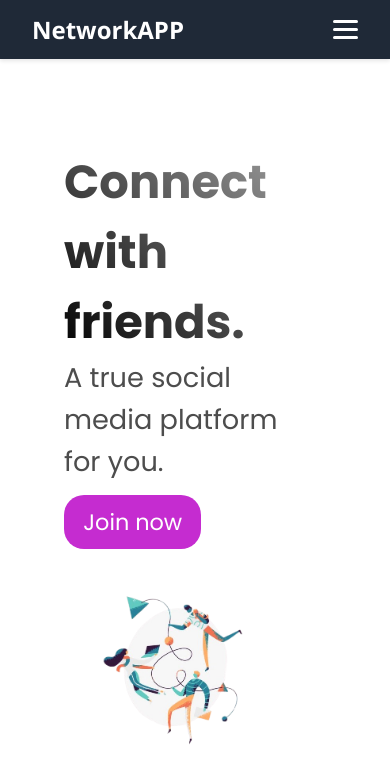
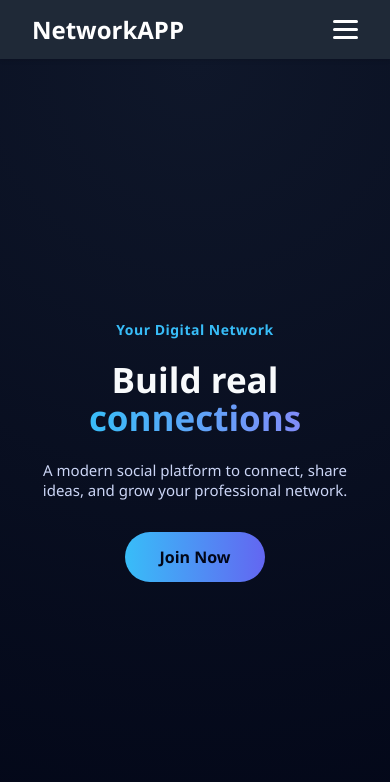
Before and after one commit to JarmanKingra/NetWorkAPP, a Next.js app in the folder frontend/: page / in a window 390 px wide. Shown: the top 782 px of the page. Built offline with nearby package versions, Linux system fonts and the light colour scheme.

Commit message:
added the loader for auth process

```diff
--- a/frontend/src/config/redux/action/authAction/index.js
+++ b/frontend/src/config/redux/action/authAction/index.js
@@ -1,7 +1,6 @@
 import { clientServer } from "@/config";
 
 import { createAsyncThunk } from "@reduxjs/toolkit";
-
 
 export const loginUser = createAsyncThunk(
   "user/login",
@@ -9,15 +8,15 @@ export const loginUser = createAsyncThunk(
     try {
       const response = await clientServer.post(`/login`, {
         password: user.password,
-        email: user.email
+        email: user.email,
       });
-      if(response.data.token){
-        localStorage.setItem("token", response.data.token)
-      }else {
-        return thunkAPI.rejectWithValue({message: "token not provided"})
+      if (response.data.token) {
+        localStorage.setItem("token", response.data.token);
+      } else {
+        return thunkAPI.rejectWithValue({ message: "token not provided" });
       }
 
-      return thunkAPI.fulfillWithValue(response.data.token)
+      return thunkAPI.fulfillWithValue(response.data.token);
     } catch (error) {
       return thunkAPI.rejectWithValue(error.response.data);
     }
@@ -26,14 +25,13 @@ export const loginUser = createAsyncThunk(
 
 export const registerUser = createAsyncThunk(
   "user/register",
-    async(user, thunkAPI) => {
+  async (user, thunkAPI) => {
     try {
       const response = await clientServer.post(`/register`, {
         password: user.password,
         email: user.email,
         username: user.username,
-        name: user.name
-
+        name: user.name,
       });
 
       return thunkAPI.fulfillWithValue(response.value);
@@ -41,22 +39,20 @@ export const registerUser = createAsyncThunk(
       return thunkAPI.rejectWithValue(error.response.data);
     }
   }
-)
+);
 
 export const getAboutUser = createAsyncThunk(
   "user/getAboutUser",
-  async(_, thunkAPI) => {
+  async (_, thunkAPI) => {
     try {
+      const response = await clientServer.get("/get_user_profile");
 
-      const response = await clientServer.get("/get_user_profile")
-
-      return thunkAPI.fulfillWithValue(response.data)
-
+      return thunkAPI.fulfillWithValue(response.data);
     } catch (error) {
       return thunkAPI.rejectWithValue(error.response.data);
     }
   }
-)
+);
 
 // , {
 //         params : {
@@ -67,113 +63,103 @@ export const getAboutUser = createAsyncThunk(
 
 export const getAllUsers = createAsyncThunk(
   "/getAllUsers",
-  async(_, thunkAPI) => {
+  async (_, thunkAPI) => {
     try {
       const response = await clientServer.get("/get_All_user_profiles");
-      return thunkAPI.fulfillWithValue(response.data)
+      return thunkAPI.fulfillWithValue(response.data);
     } catch (error) {
       return thunkAPI.rejectWithValue(error.response.data);
     }
   }
-)
+);
 
 export const deletePost = createAsyncThunk(
   "post/deletePost",
-  async(com, thunkAPI) => {
+  async (com, thunkAPI) => {
     try {
       const response = await clientServer.delete("/deletePost", {
         data: {
-          token: localStorage.getItem('token'),
-          postId:  com.postId
-        }
-      })
-      return thunkAPI.fulfillWithValue(response.data)
+          token: localStorage.getItem("token"),
+          postId: com.postId,
+        },
+      });
+      return thunkAPI.fulfillWithValue(response.data);
     } catch (error) {
       return thunkAPI.rejectWithValue(error.response.data);
     }
   }
-)
+);
 
 export const sendConnectionRequest = createAsyncThunk(
   "user/sendconnectionrequest",
-  async(user, thunkAPI) => {
+  async (user, thunkAPI) => {
     try {
+      const response = await clientServer.post("/send_connetion_request", {
+        token: localStorage.getItem("token"),
+        connectionId: user.connectionId,
+      });
 
-      const response = await clientServer.post("/send_connetion_request", {
+      thunkAPI.dispatch(getConnetionRequest({ token: user.token }));
 
-          token: localStorage.getItem('token'),
-          connectionId: user.connectionId
-
-      })
-
-      thunkAPI.dispatch(getConnetionRequest({token: user.token}));
-
-      return thunkAPI.fulfillWithValue(response.data)
-
+      return thunkAPI.fulfillWithValue(response.data);
     } catch (error) {
       return thunkAPI.rejectWithValue(error.response.data);
     }
   }
-)
+);
 
-export const getConnetionRequest = createAsyncThunk(  // to whom whom i sent
+export const getConnetionRequest = createAsyncThunk(
+  // to whom whom i sent
   "/getconnectionRequest",
-  async(user, thunkAPI) => {
+  async (user, thunkAPI) => {
     try {
-
       const response = await clientServer.get("/get_My_Connection_Requests", {
         params: {
-          token: user.token
-        }
-      })
+          token: user.token,
+        },
+      });
 
-      return thunkAPI.fulfillWithValue(response.data.connections)
-
+      return thunkAPI.fulfillWithValue(response.data.connections);
     } catch (error) {
       return thunkAPI.rejectWithValue(error.response.data);
     }
   }
-)
+);
 
-export const whatAreMyConnection = createAsyncThunk( // who who sent me
+export const whatAreMyConnection = createAsyncThunk(
+  // who who sent me
   "whatAremyconnections",
-  async(user, thunkAPI) => {
+  async (user, thunkAPI) => {
     try {
-
-      const response =  await clientServer.get("/what_Are_My_Connection", {
+      const response = await clientServer.get("/what_Are_My_Connection", {
         params: {
-          token: user.token
-        }
-      })
+          token: user.token,
+        },
+      });
 
       return thunkAPI.fulfillWithValue(response.data.connections);
-
     } catch (error) {
       return thunkAPI.rejectWithValue(error.response.data.message);
     }
   }
-)
+);
 
 export const acceptConnectionRequest = createAsyncThunk(
   "accepttheConnectionRequests",
-  async(user, thunkAPI) => {
+  async (user, thunkAPI) => {
     try {
+      const response = await clientServer.post("/accept_Connection_Request", {
+        token: user.token,
+        requestId: user.connectionId,
+        action_type: user.action,
+      });
 
-      const response =  await clientServer.post("/accept_Connection_Request", {
-
-          token: user.token,
-          requestId : user.connectionId,
-          action_type: user.action
-
-      })
-
-      thunkAPI.dispatch(getConnetionRequest({token: user.token}));
-      thunkAPI.dispatch(whatAreMyConnection({token: user.token}))
+      thunkAPI.dispatch(getConnetionRequest({ token: user.token }));
+      thunkAPI.dispatch(whatAreMyConnection({ token: user.token }));
 
       return thunkAPI.fulfillWithValue(response.data);
-
     } catch (error) {
       return thunkAPI.rejectWithValue(error.response.data);
     }
   }
-)
+);
--- a/frontend/src/pages/index.jsx
+++ b/frontend/src/pages/index.jsx
@@ -1,33 +1,38 @@
-
 import styles from "@/styles/Home.module.css";
 import { useRouter } from "next/router";
 import UserLayout from "@/layouts/userLayouts";
 
+export default function Home() {
+  const router = useRouter();
 
-
-export default function Home() {
-
-  const router = useRouter();
   return (
     <UserLayout>
-      <div className={styles.container}>
-        <div className={styles.mainContainer}>
-          <div className={styles.mainContainer_left}>
-            <p>Connect with friends.</p>
-            <p>A true social media platform for you.</p>
+      <div className={styles.wrapper}>
+        <div className={styles.hero}>
+          <div className={styles.left}>
+            <span className={styles.tag}>Your Digital Network</span>
+            <h1>
+              Build real <br />
+              <span>connections</span>
+            </h1>
+            <p>
+              A modern social platform to connect, share ideas,
+              and grow your professional network.
+            </p>
+
             <div
-            onClick={() => {
-              router.push("/login");
-            }}
-            className={styles.buttonJoin}>
-              <p>Join now</p>
+              onClick={() => router.push("/login")}
+              className={styles.cta}
+            >
+              Join Now
             </div>
           </div>
-          <div className={styles.mainContainer_right}>
-            <img src="images/homemain_connection.jpg" alt="" />
+
+          <div className={styles.right}>
+            <img src="/images/homemain_connection.jpg" alt="network" />
           </div>
         </div>
       </div>
     </UserLayout>
-  )
+  );
 }
--- a/frontend/src/styles/Home.module.css
+++ b/frontend/src/styles/Home.module.css
@@ -1,86 +1,108 @@
-.container{
-  font-family: "Poppins";
-  padding: 2rem;
+.wrapper {
+  min-height: 100vh;
+  background: radial-gradient(circle at top, #0f172a, #020617);
+  display: flex;
+  align-items: center;
+  justify-content: center;
+  padding: 40px;
 }
 
-.mainContainer{
-  display: flex;
-  justify-content: center;
+.hero {
+  max-width: 1200px;
+  width: 100%;
+  display: grid;
+  grid-template-columns: 1fr 1fr;
+  gap: 60px;
   align-items: center;
-  gap: 4rem;
-  padding-inline: 2rem;
-  height: 80vh;
-  max-width: 90%;
 }
 
-.mainContainer_left{
-  flex: 0.5;
+.left {
+  display: flex;
+  flex-direction: column;
+  gap: 22px;
 }
 
-.mainContainer_right{
-  flex: 0.5;
+.tag {
+  color: #38bdf8;
+  font-size: 14px;
+  font-weight: 600;
+  letter-spacing: 0.5px;
 }
 
-.mainContainer_left>p:nth-child(1) {
-  font-size: 2.9rem;
-  background: -webkit-linear-gradient(45deg, #000000, #9d9d9d);
-  background-clip: text;
-  font-weight: bold;
+.left h1 {
+  font-size: 54px;
+  font-weight: 800;
+  color: #f8fafc;
+  line-height: 1.1;
+}
+
+.left h1 span {
+  background: linear-gradient(90deg, #38bdf8, #818cf8);
+  -webkit-background-clip: text;
   -webkit-text-fill-color: transparent;
 }
 
-.mainContainer_left > p:nth-child(2) {
-  color: #4d4d4d;
-  font-size: 1.7rem;
+.left p {
+  font-size: 18px;
+  color: #cbd5f5;
+  max-width: 480px;
 }
 
-.mainContainer_left > div.buttonJoin {
+.cta {
+  margin-top: 10px;
   width: fit-content;
+  padding: 14px 34px;
+  border-radius: 999px;
+  background: linear-gradient(90deg, #38bdf8, #6366f1);
+  color: #020617;
+  font-weight: 700;
   cursor: pointer;
-  user-select: none;
-  transition: all 0.2s;
-  margin-top: 0.8rem;
-  font-size: 1.4rem;
-  background: rgb(197, 44, 208);
-  color: white;
-  padding-inline: 1.2rem;
-  padding-block: 0.6rem;
-  border-radius: 20px;
+  transition: transform 0.2s ease, box-shadow 0.2s ease;
 }
 
+.cta:hover {
+  transform: translateY(-2px);
+  box-shadow: 0 10px 30px rgba(56, 189, 248, 0.4);
+}
 
-@media only screen and (max-width: 600px) {
-  .mainContainer {
-    flex-direction: column;
-    gap: 2rem;
-    padding-top: 2rem;
+.right {
+  display: flex;
+  justify-content: center;
+}
+
+.right img {
+  max-width: 100%;
+  border-radius: 20px;
+  /* box-shadow: 0 20px 60px rgba(0, 0, 0, 0.6); */
+}
+
+@media (max-width: 900px) {
+  .hero {
+    grid-template-columns: 1fr;
+    text-align: center;
   }
-  .mainContainer_left{
-    flex: 1;
-    padding-top: 1.5rem;
+
+  .left {
+    align-items: center;
   }
-  .mainContainer_right {
-    flex: 1;
-  }
-  .mainContainer_right img {
-    width: 100%;
+
+  .left p {
+    max-width: 100%;
   }
 }
 
-@media only screen and (min-width: 601px) and (max-width: 900px) {
-  .mainContainer {
-    flex-direction: row;
-    gap: 2rem;
-    padding-top: 2rem;
-  }
-  .mainContainer_left{
-    flex: 1;
-    padding-top: 1.5rem;
-  }
-  .mainContainer_right {
-    flex: 1;
-  }
-  .mainContainer_right img {
-    width: 100%;
+@media(max-width: 550px){
+  .right img {
+    display: none;
   }
 }
+
+@media(max-width: 400px){
+  .left h1{
+    font-size: 35px;
+  }
+
+  .left p {
+    font-size: 15px;
+  }
+}
```
Also changed, not shown: frontend/src/components/loaders/loading.jsx (added, +10 -0 lines), frontend/src/components/loaders/styles.module.css (added, +26 -0 lines), frontend/src/pages/login/index.jsx (+29 -16 lines), frontend/public/images/homemain_connection.jpg. Lines whose indentation alone changed are shown as unchanged.
